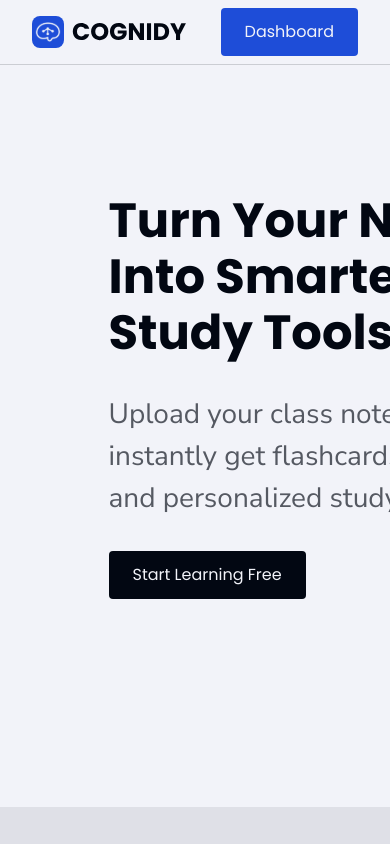
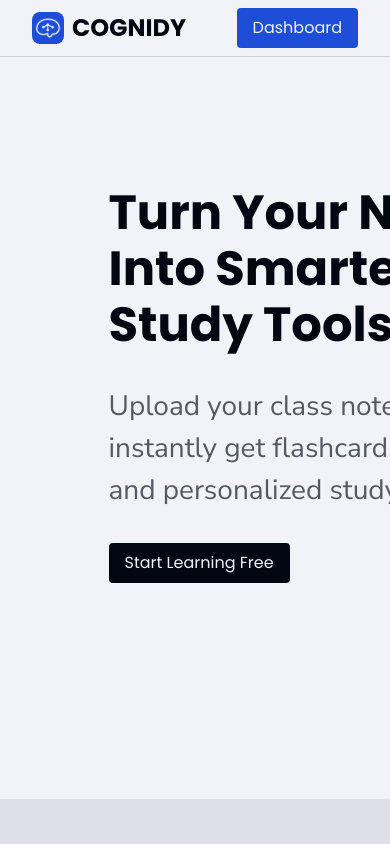
Before and after one commit to Mikadifo/CognidyFrontend, a Next.js app: page / in a window 390 px wide. Shown: the top 844 px of the page. Built offline with nearby package versions, Linux system fonts and the light colour scheme.

Commit message:
mod: responsive navbar and button

```diff
--- a/src/app/components/Button.tsx
+++ b/src/app/components/Button.tsx
@@ -44,7 +44,7 @@ export const Button: FC<ButtonProps> = ({
   href,
   ...props
 }) => {
-  const styles = `${className} font-poppins font-normal text-base px-6 py-3 rounded-sm ${variant === "filled" ? `bg-dark text-white ${disabled ? "" : "hover:opacity-80"}` : `border border-dark text-dark ${disabled ? "bg-dark-08" : "hover:bg-dark-08"}`} ${Icon && "flex gap-2 items-center justify-center"} ${disabled ? "cursor-not-allowed opacity-70" : "cursor-pointer"}`;
+  const styles = `${className} font-poppins font-normal text-base px-4 py-2 md:px-6 md:py-3 rounded-sm ${variant === "filled" ? `bg-dark text-white ${disabled ? "" : "hover:opacity-80"}` : `border border-dark text-dark ${disabled ? "bg-dark-08" : "hover:bg-dark-08"}`} ${Icon && "flex gap-2 items-center justify-center"} ${disabled ? "cursor-not-allowed opacity-70" : "cursor-pointer"}`;
   const children = (
     <>
       {props.children}
--- a/src/app/components/Navbar.tsx
+++ b/src/app/components/Navbar.tsx
@@ -9,9 +9,9 @@ interface NavbarProps {
 export const Navbar: FC<NavbarProps> = ({ className }) => {
   return (
     <header
-      className={`flex w-full bg-white border-b border-dark-16 px-8 py-2 justify-between sticky top-0 z-50 ${className}`}
+      className={`flex w-full bg-white border-b border-dark-16 px-8 py-2 justify-between sticky top-0 z-50 items-center ${className}`}
     >
-      <Logo height={48} />
+      <Logo className="h-9 md:h-12" />
       <Button className="!bg-brand" as="a" href="/dashboard">
         Dashboard
       </Button>
```
